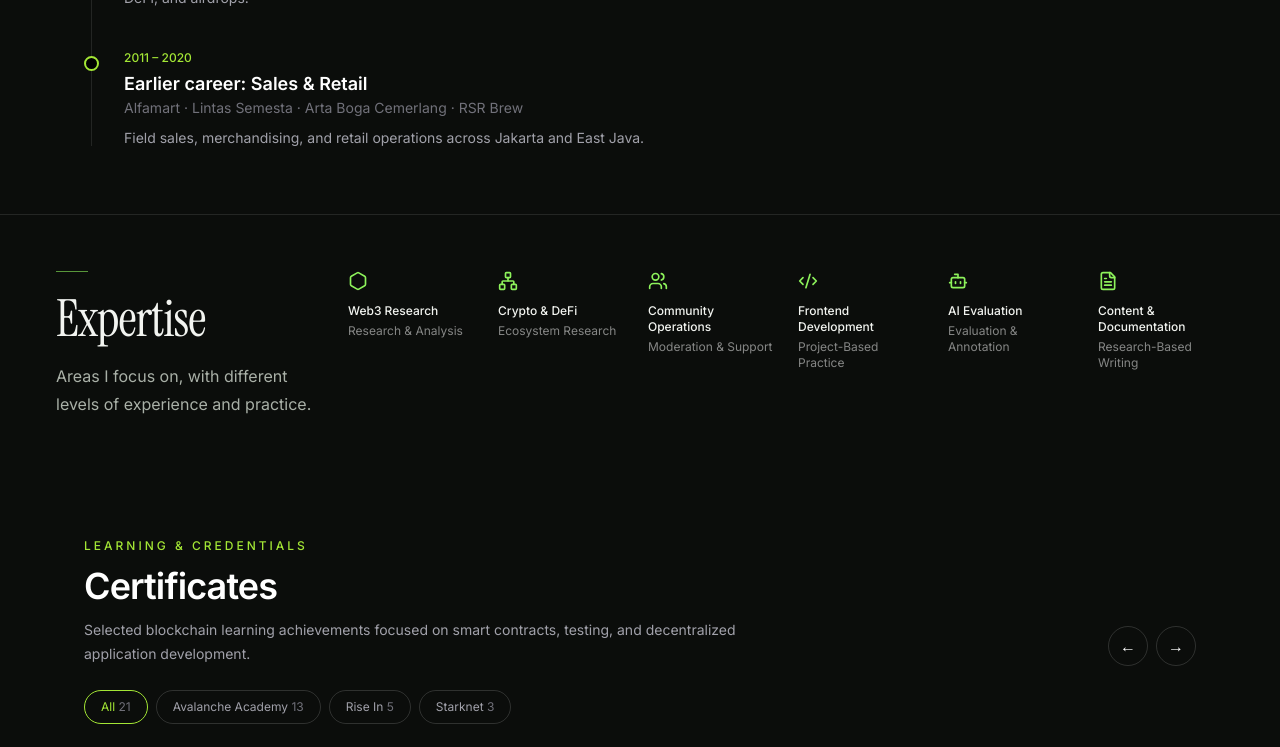
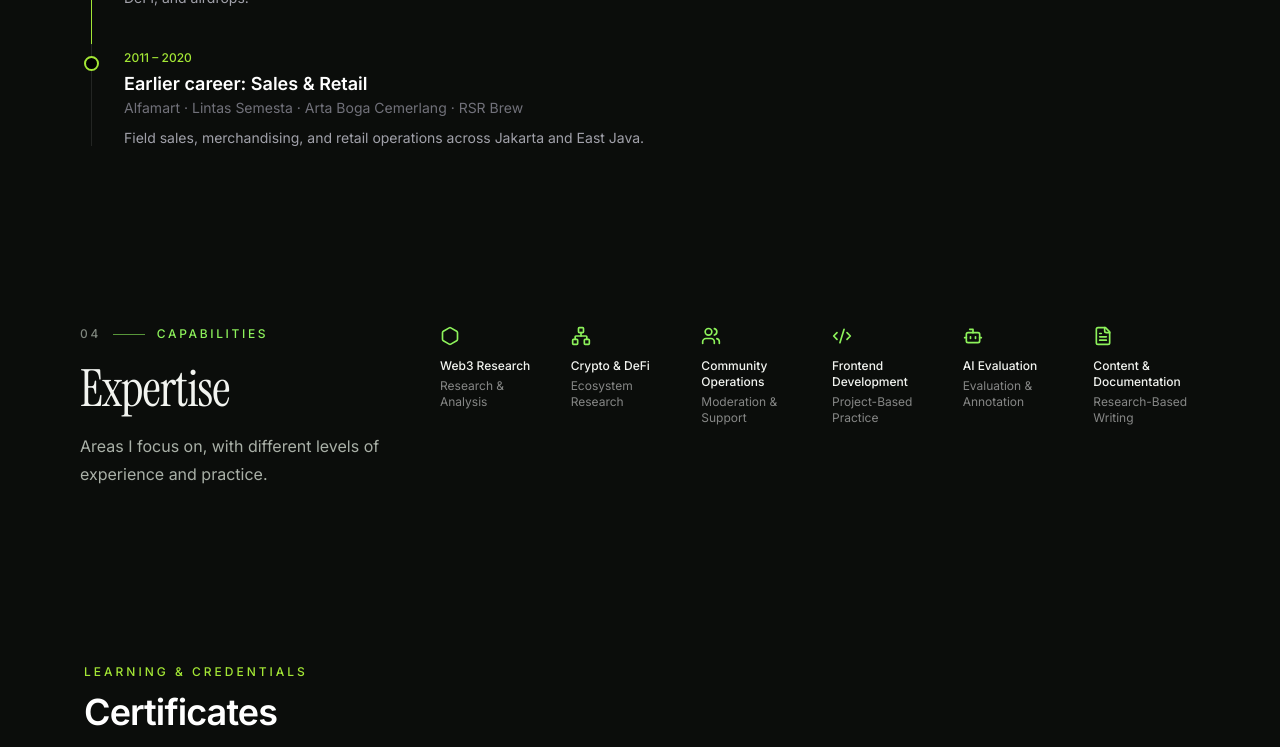
Before and after one commit to ahmad-choirudin/portfolio-modern, a React (Vite) app in the folder app/frontend/: page / in a window 1280 px wide. Shown: the part 4112-4859 px from the top of the page. Built offline with nearby package versions, Linux system fonts and the light colour scheme.

Commit message:
Refactor Expertise component structure and layout

```diff
--- a/app/frontend/src/components/site/Expertise.tsx
+++ b/app/frontend/src/components/site/Expertise.tsx
@@ -1,11 +1,13 @@
+import Section from "./Section";
 import SectionHeading from "./SectionHeading";
 import { Hexagon, Network, Users, Code2, Bot, FileText } from "lucide-react";
 import { expertise } from "@/data/expertise";
 const icons = { Hexagon, Network, Users, Code2, Bot, FileText };
 export default function Expertise() {
   return (
-    <section className="grid gap-8 border-t border-white/10 px-6 py-14 md:grid-cols-[260px_1fr] md:px-14">
-      <SectionHeading id="expertise" title="Expertise" note="Areas I focus on, with different levels of experience and practice." />
+    <Section id="expertise">
+      <div className="grid gap-10 md:grid-cols-[minmax(0,320px)_1fr]">
+      <SectionHeading index="04" eyebrow="Capabilities" title="Expertise" note="Areas I focus on, with different levels of experience and practice." />
       <ul className="grid gap-6 sm:grid-cols-3 lg:grid-cols-6">
         {expertise.map((e) => {
           const Icon = icons[e.icon as keyof typeof icons];
@@ -13,6 +15,7 @@ export default function Expertise() {
           <li key={e.name} data-reveal className="text-xs"><Icon className="h-5 w-5 text-accent" aria-hidden="true" /><p className="mt-3 font-medium">{e.name}</p><p className="mt-1 text-white/50">{e.level}</p></li>
         ); })}
       </ul>
-    </section>
+      </div>
+    </Section>
   );
 }
```
